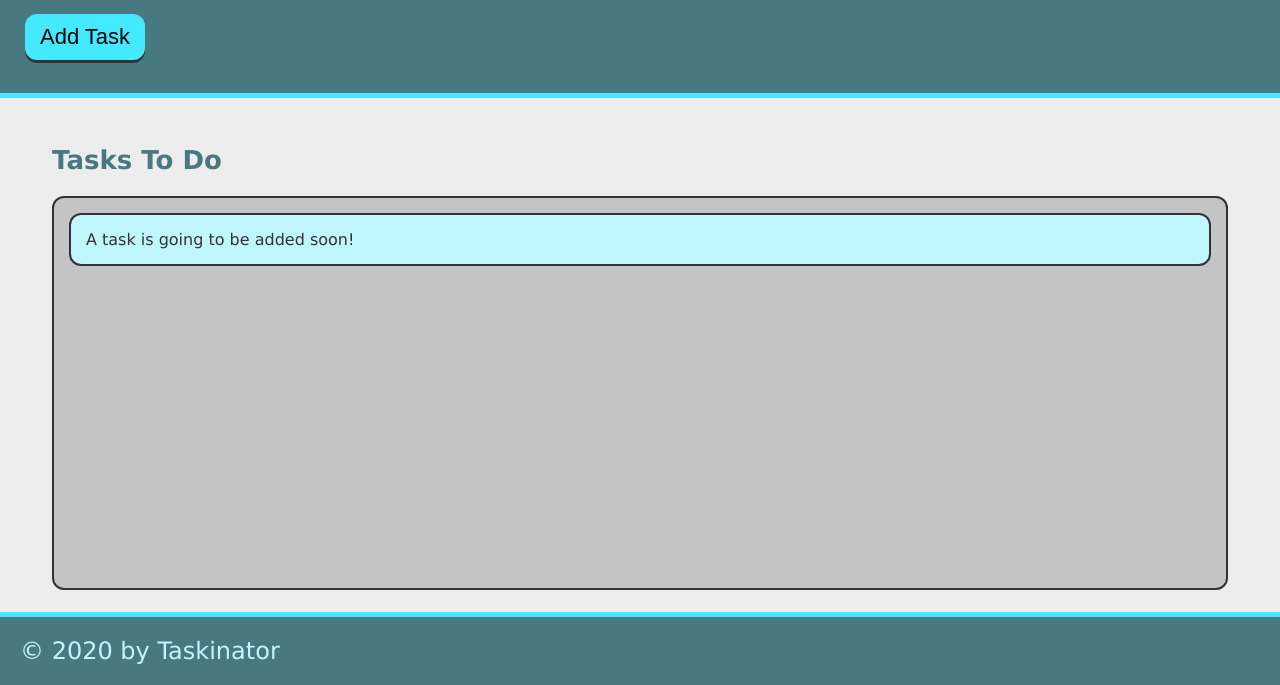
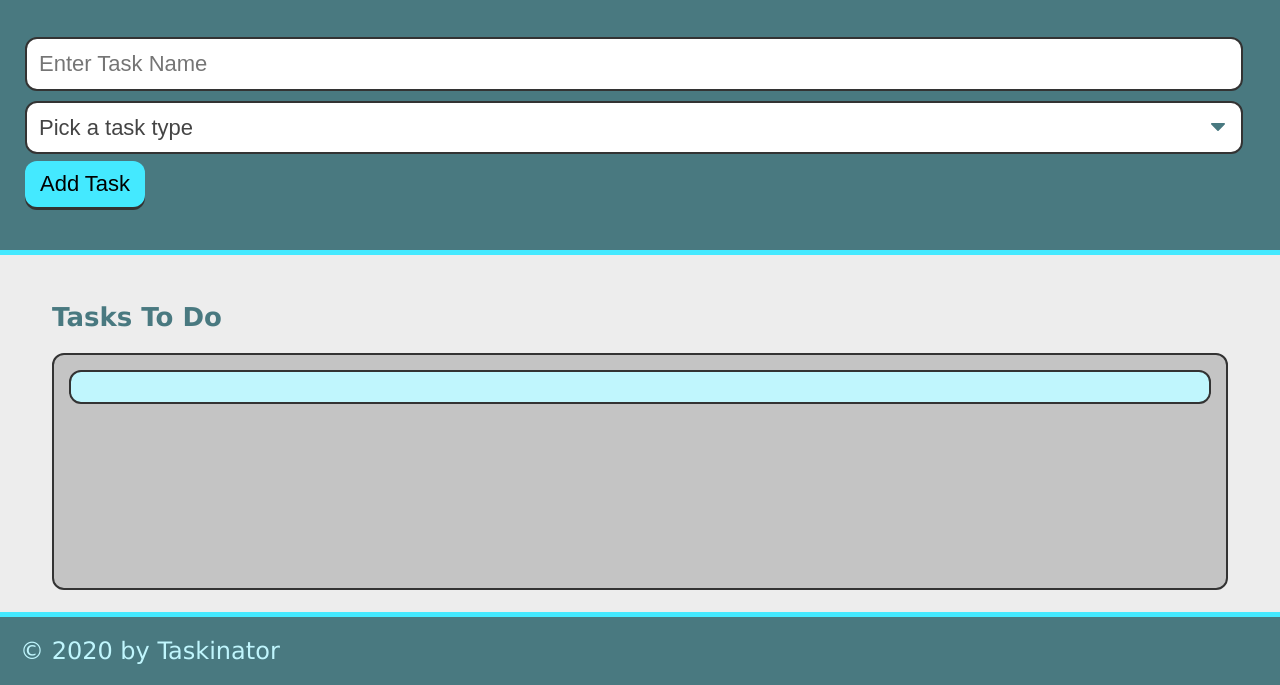
Before and after one commit to ericasiegel/taskinator, a plain HTML site: page index.html in a window 1280 px wide. Shown: the part 115-800 px from the top of the page. Drawn offline with Linux system fonts and the light colour scheme.

Commit message:
added form

```diff
--- a/index.html
+++ b/index.html
@@ -15,7 +15,22 @@
         <p>
             Click the button below to add a new task!
         </p>
-        <button class="btn" id="save-task">Add Task</button>
+        <form id="task-form">
+            <div class="form-group">
+                <div class="form-group">
+                    <input type="text" name="task-name" placeholder="Enter Task Name" />
+                </div>
+                <div class="form-group">
+                    <select name="task-type" class="select-dropdown">
+                      <option value="" disabled selected>Pick a task type</option>
+                      <option value="Print">Print</option>
+                      <option value="Web">Web</option>
+                      <option value="Mobile">Mobile</option>
+                    </select>
+                </div>
+                <button class="btn" id="save-task">Add Task</button>
+            </div>
+        </form>
     </header>
 
     <!-- Main content  -->
@@ -25,9 +40,7 @@
                 Tasks To Do
             </h2>
             <ul class="task-list" id="tasks-to-do">
-                <li class="task-item">
-                    A task is going to be added soon!
-                </li>
+                <li class="task-item"></li>
             </ul>
         </section>
     </main>
```
